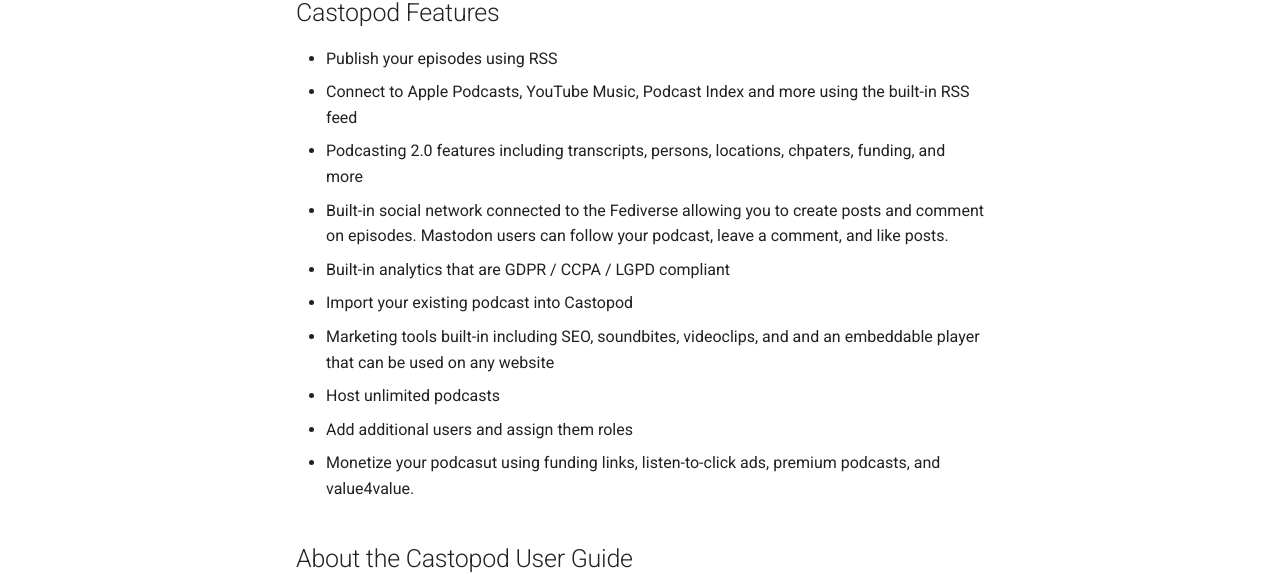
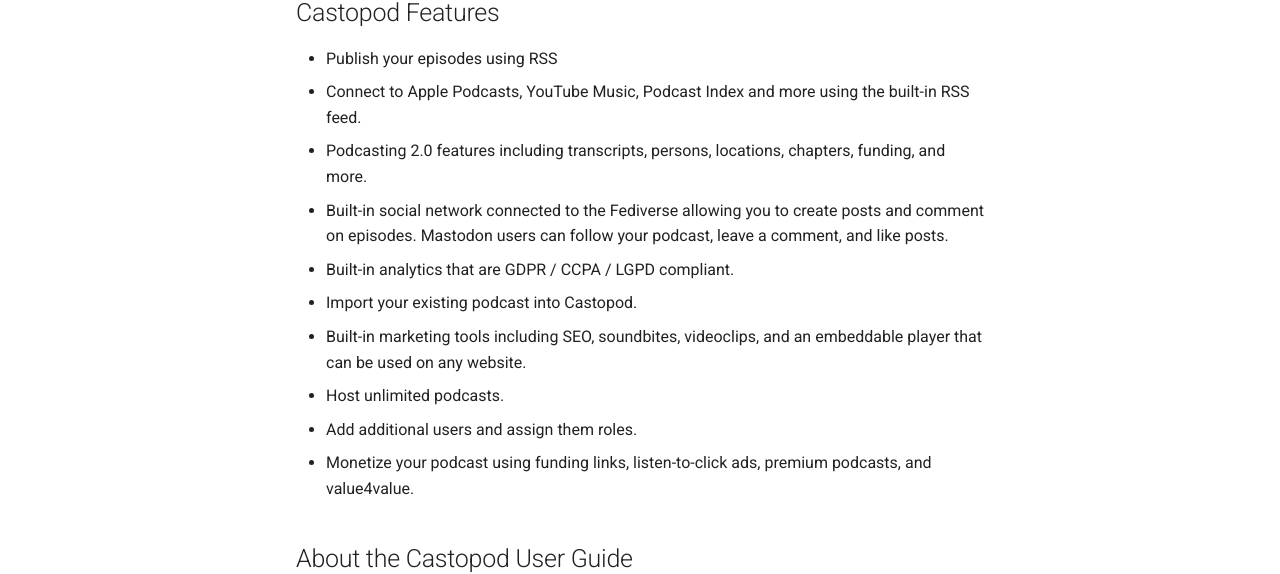
Before and after one commit to prcutler/castopod-user-guide, an MkDocs documentation site: the page built from docs/index.md, in a window 1280 px wide and 1325 px high. Shown: the part 460-1034 px from the top of the window. Built offline with MkDocs 1.6.1 and Material for MkDocs 9.7.7, drawn with Linux system fonts in a browser that asks for light colours; comment, search, counter and statistics services are not loaded.

Commit message:
Fix typos

```diff
--- a/docs/index.md
+++ b/docs/index.md
@@ -13,17 +13,17 @@
 ## Castopod Features
 
 * Publish your episodes using RSS
-  * Connect to Apple Podcasts, YouTube Music, Podcast Index and more using the built-in RSS feed
-* Podcasting 2.0 features including transcripts, persons, locations, chpaters, funding, and more
+  * Connect to Apple Podcasts, YouTube Music, Podcast Index and more using the built-in RSS feed.
+* Podcasting 2.0 features including transcripts, persons, locations, chapters, funding, and more.
 * Built-in social network connected to the Fediverse allowing you to create posts and comment on episodes.
 Mastodon users can follow your podcast, leave a comment, and like posts.
-* Built-in analytics that are GDPR / CCPA / LGPD compliant
-* Import your existing podcast into Castopod
-* Marketing tools built-in including SEO, soundbites, videoclips, and and an embeddable player that can
-be used on any website
-* Host unlimited podcasts
-* Add additional users and assign them roles
-* Monetize your podcasut using funding links, listen-to-click ads, premium podcasts, and value4value.
+* Built-in analytics that are GDPR / CCPA / LGPD compliant.
+* Import your existing podcast into Castopod.
+* Built-in marketing tools including SEO, soundbites, videoclips, and an embeddable player that can
+be used on any website.
+* Host unlimited podcasts.
+* Add additional users and assign them roles.
+* Monetize your podcast using funding links, listen-to-click ads, premium podcasts, and value4value.
 
 ## About the Castopod User Guide
 
```
